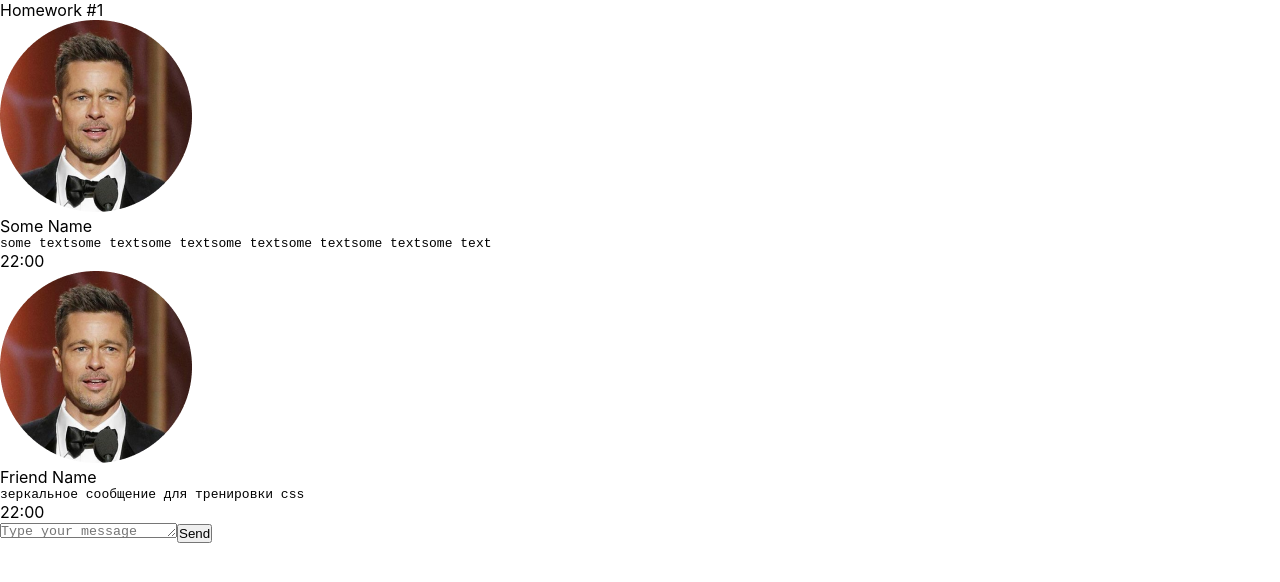
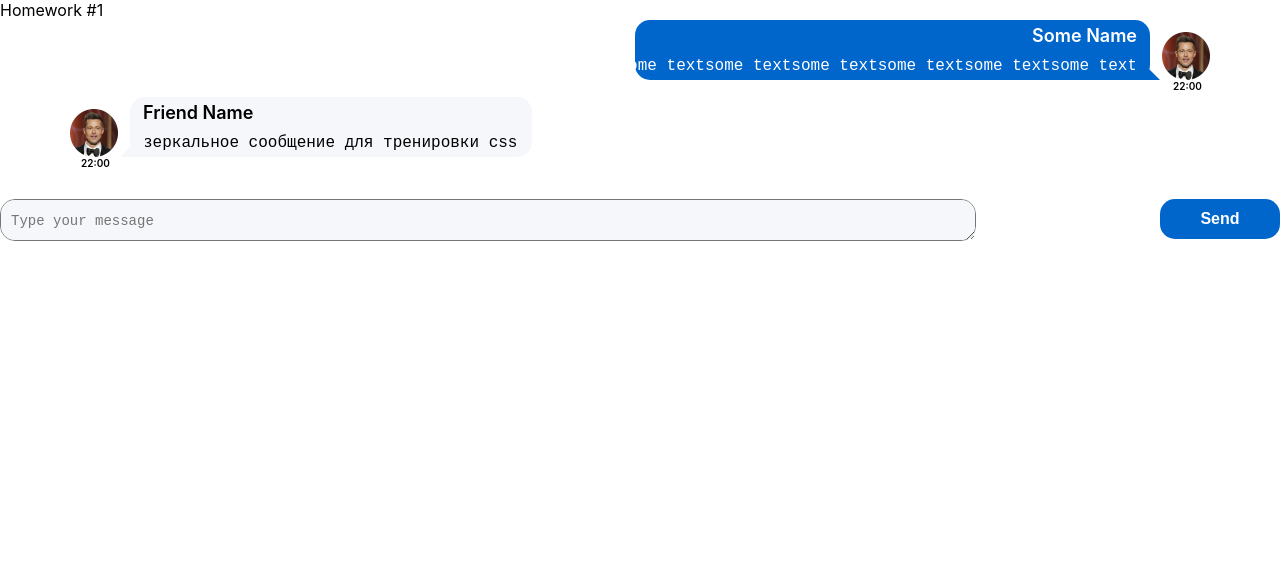
Before and after one commit to viktoriam01/hws2-master, a React (Create React App) app: page / in a window 1280 px wide. Shown: the top 582 px of the page. Built offline with nearby package versions, Linux system fonts and the light colour scheme.

Commit message:
feat: css done

```diff
--- a/src/s2-homeworks/hw01/HW1.tsx
+++ b/src/s2-homeworks/hw01/HW1.tsx
@@ -34,7 +34,7 @@ export const message0: MessageType = {
         name: 'Some Name',  // можно менять
     },
     message: {
-        text: 'some textsome textsome textsome textsome textsome textsome text', // можно менять
+        text: 'some textsome textsome textsome textsome textsome text', // можно менять
         time: '22:00', // можно менять
     },
 }
--- a/src/s2-homeworks/hw01/friend-message/FriendMessage.module.css
+++ b/src/s2-homeworks/hw01/friend-message/FriendMessage.module.css
@@ -1,31 +1,64 @@
 .friendMessage {
-
+    margin-right: auto;
+    margin-left: 70px;
+    width: 462px;
+    height: 77px;
+    padding-bottom: 17px;
 }
 
 .friendImageAndText {
-
+    display: flex;
+    width: 462px;
+    height: 60px;
+    justify-content: space-between;
 }
 
 .friendImageAndText img {
+    margin-top: auto;
+    width: 48px;
+    height: 48px;
 
 }
 
 .friendText {
-
+    width: 402px;
+    border-radius: 15px;
+    background-color: #F5F7FB;
+    display: flex;
+    flex-direction: column;
+    justify-content: space-around;
+    align-items: start;
+    padding: 0 13px 0 13px;
+    position: relative;
 }
 
 .friendText:after {
-
+    content: '';
+    display: inline-block;
+    position: absolute;
+    top: 35px;
+    left: -10px;
+    border-bottom: 25px solid #F5F7FB;
+    border-left: 25px solid transparent;
 }
 
 .friendName {
-
+    font-size: 18px;
+    font-weight: 600;
+    color: black;
 }
 
 .friendMessageText {
-
+    font-size: 16px;
+    font-weight: 400;
+    color: black;
 }
 
 .friendTime {
-
+    margin-right: auto;
+    margin-left: 11px;
+    width: 26px;
+    height: 12px;
+    font-weight: 600;
+    font-size: 10px;
 }
--- a/src/s2-homeworks/hw01/message-sender/MessageSender.module.css
+++ b/src/s2-homeworks/hw01/message-sender/MessageSender.module.css
@@ -1,18 +1,36 @@
 .sendForm {
-
+    width: 1280px;
+    display: flex;
+    margin: 25px auto 0;
+    justify-content: space-between;
 }
 
 .textarea {
-
+    width: 976px;
+    border-radius: 15px;
+    padding: 13px 10px;
+    font-size: 14px;
+    font-weight: 400;
+    background: #F5F7FB;
 }
 
 .button {
-
+    border: none;
+    width: 120px;
+    height: 40px;
+    border-radius: 15px;
+    font-size: 16px;
+    font-weight: 600;
+    background: #0066CC;
+    color: white;
 }
 
 .button:hover {
+    background: #0066CC;
+    color: black;
+}
 
+.button:active {
+    background: #CC1439;
+    color: white;
 }
-.button:active {
-
-}
--- a/src/s2-homeworks/hw01/message/Message.module.css
+++ b/src/s2-homeworks/hw01/message/Message.module.css
@@ -1,31 +1,65 @@
 .message {
-
+    margin-left: auto;
+    margin-right: 70px;
+    width: 575px;
+    height: 77px;
+    padding-bottom: 17px;
 }
 
 .imageAndText {
-
+    display: flex;
+    width: 575px;
+    height: 60px;
+    justify-content: space-between;
 }
 
 .imageAndText img {
-
+    margin-top: auto;
+    width: 48px;
+    height: 48px;
+    order: 1;
 }
 
 .text {
-
+    width: 515px;
+    border-radius: 15px;
+    order: 0;
+    background-color: #0066CC;
+    display: flex;
+    flex-direction: column;
+    justify-content: space-around;
+    align-items: end;
+    padding: 0 13px 0 13px;
+    position: relative;
 }
 
 .text:after {
-
+    content: '';
+    display: inline-block;
+    position: absolute;
+    top: 35px;
+    right: -10px;
+    border-bottom: 25px solid #0066CC;
+    border-right: 25px solid transparent;
 }
 
 .name {
-
+   font-size: 18px;
+    font-weight: 600;
+    color: #FFFFFF;
 }
 
 .messageText {
-
+    font-size: 16px;
+    font-weight: 400;
+    color: #FFFFFF;
 }
 
 .time {
-
+    margin-left: auto;
+    margin-right: 11px;
+    width: 26px;
+    height: 12px;
+    font-weight: 600;
+    font-size: 10px;
 }
```
